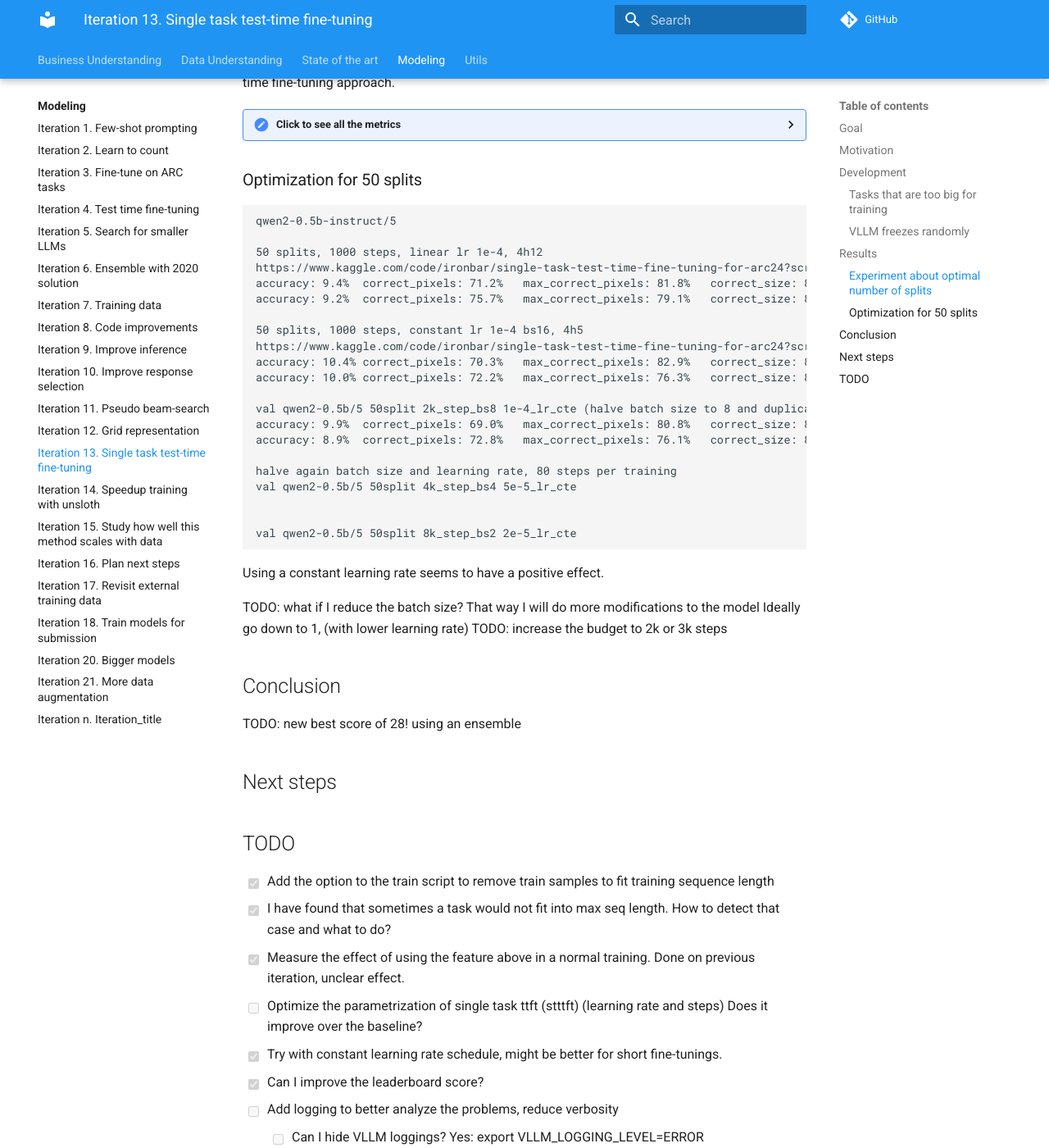
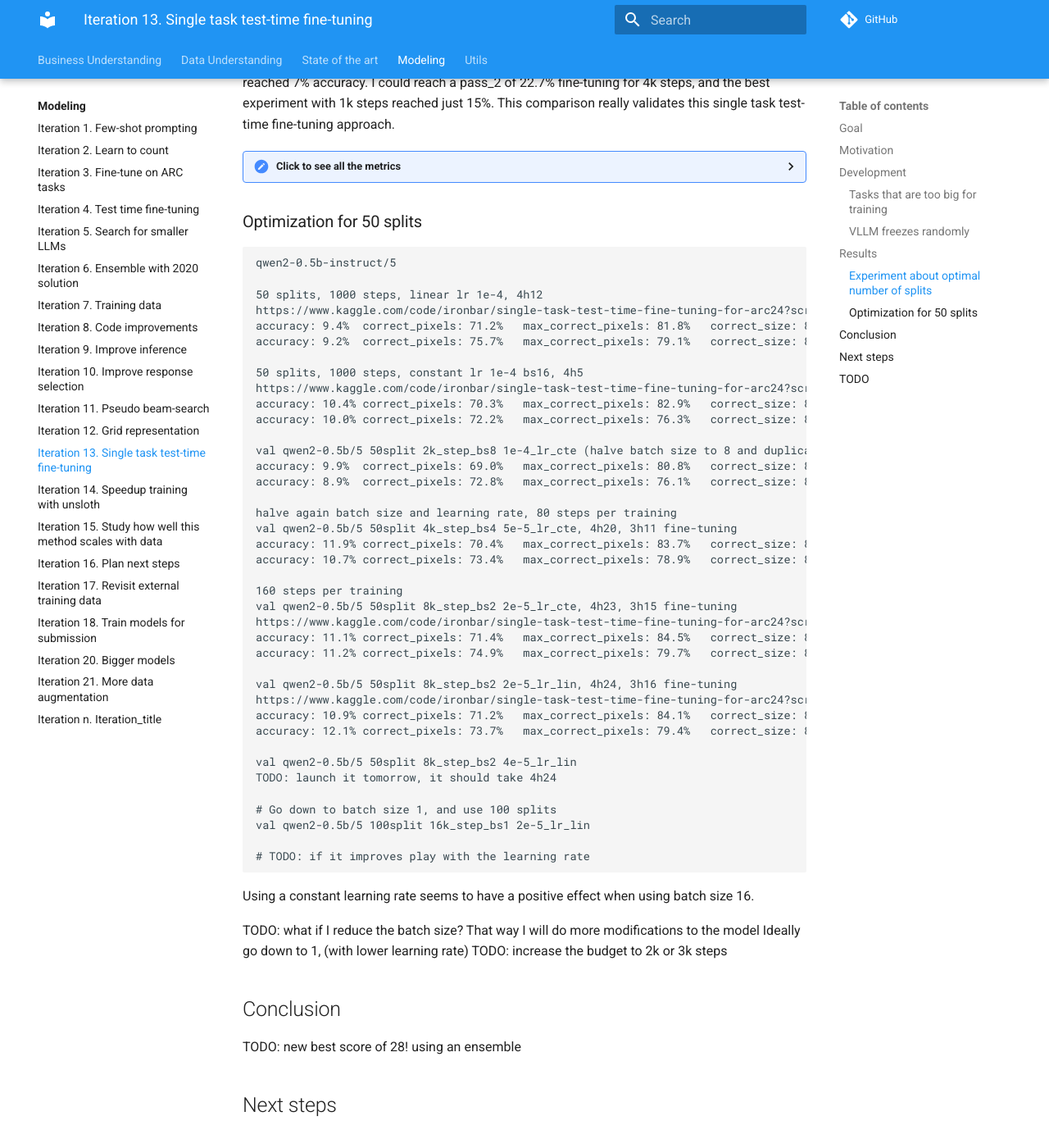
Before and after one commit to zhengjunyao-work/arc24, an MkDocs documentation site: the page built from docs/modeling/Iteration_13_single_task_ttft.md, in a window 1280 px wide and 1400 px high, scrolled down 2657 px. Shown: the whole window at 82% size. Built offline with MkDocs 1.6.1 and Material for MkDocs 9.7.7, drawn with Linux system fonts in a browser that asks for light colours; comment, search, counter and statistics services are not loaded; some of the changed text lies outside the part shown.

Commit message:
documented results

````diff
--- a/docs/modeling/Iteration_13_single_task_ttft.md
+++ b/docs/modeling/Iteration_13_single_task_ttft.md
@@ -68,6 +68,8 @@
 
 To try to solve this I have added a timeout when running inference. If the execution takes more than
 the timeout it is stopped. I have set it to 5 minutes, but it seems it was too low and 3 submissions have timeout.
+I have inspected the inference times when doing 64 predictions, and just generating the output tokens took 3m for the worst case. So it makes sense that
+generating 128 predictions takes more than 5 minutes.
 
 I can hide VLLM logs with `export VLLM_LOGGING_LEVEL=ERROR`
 
@@ -139,16 +141,34 @@
 
 val qwen2-0.5b/5 50split 2k_step_bs8 1e-4_lr_cte (halve batch size to 8 and duplicate steps to 2000), 4h14, 3h8 fine-tuning (1h inference, so around 1-2 minutes per split)
 accuracy: 9.9%	correct_pixels: 69.0%	max_correct_pixels: 80.8%	correct_size: 82.0%	any_correct_size: 84.5%	pass_n: 33.5%	unanswered: 3.2%
-accuracy: 8.9%	correct_pixels: 72.8%	max_correct_pixels: 76.1%	correct_size: 85.2%	any_correct_size: 85.7%	pass_n: 17.9%	unanswered: 0.0%
+accuracy: 8.9%	correct_pixels: 72.8%	max_correct_pixels: 76.1%	correct_size: 85.2%	any_correct_size: 85.7%	pass_2: 17.9%	unanswered: 0.0%
 
 halve again batch size and learning rate, 80 steps per training
-val qwen2-0.5b/5 50split 4k_step_bs4 5e-5_lr_cte
+val qwen2-0.5b/5 50split 4k_step_bs4 5e-5_lr_cte, 4h20, 3h11 fine-tuning
+accuracy: 11.9%	correct_pixels: 70.4%	max_correct_pixels: 83.7%	correct_size: 83.2%	any_correct_size: 87.5%	pass_n: 32.5%	unanswered: 3.5%
+accuracy: 10.7%	correct_pixels: 73.4%	max_correct_pixels: 78.9%	correct_size: 85.5%	any_correct_size: 87.8%	pass_2: 21.4%	unanswered: 0.8%
 
+160 steps per training
+val qwen2-0.5b/5 50split 8k_step_bs2 2e-5_lr_cte, 4h23, 3h15 fine-tuning
+https://www.kaggle.com/code/ironbar/single-task-test-time-fine-tuning-for-arc24?scriptVersionId=195770629
+accuracy: 11.1%	correct_pixels: 71.4%	max_correct_pixels: 84.5%	correct_size: 85.0%	any_correct_size: 88.0%	pass_n: 33.5%	unanswered: 3.3%
+accuracy: 11.2%	correct_pixels: 74.9%	max_correct_pixels: 79.7%	correct_size: 86.7%	any_correct_size: 88.8%	pass_2: 22.4%	unanswered: 0.5%
 
-val qwen2-0.5b/5 50split 8k_step_bs2 2e-5_lr_cte
+val qwen2-0.5b/5 50split 8k_step_bs2 2e-5_lr_lin, 4h24, 3h16 fine-tuning
+https://www.kaggle.com/code/ironbar/single-task-test-time-fine-tuning-for-arc24?scriptVersionId=195800246
+accuracy: 10.9%	correct_pixels: 71.2%	max_correct_pixels: 84.1%	correct_size: 84.9%	any_correct_size: 88.0%	pass_n: 35.0%	unanswered: 3.1%
+accuracy: 12.1%	correct_pixels: 73.7%	max_correct_pixels: 79.4%	correct_size: 85.6%	any_correct_size: 87.9%	pass_2: 24.2%	unanswered: 1.3%
+
+val qwen2-0.5b/5 50split 8k_step_bs2 4e-5_lr_lin
+TODO: launch it tomorrow, it should take 4h24
+
+# Go down to batch size 1, and use 100 splits
+val qwen2-0.5b/5 100split 16k_step_bs1 2e-5_lr_lin
+
+# TODO: if it improves play with the learning rate
 ```
 
-Using a constant learning rate seems to have a positive effect.
+Using a constant learning rate seems to have a positive effect when using batch size 16.
 
 TODO: what if I reduce the batch size? That way I will do more modifications to the model Ideally go down to 1, (with lower learning rate)
 TODO: increase the budget to 2k or 3k steps
@@ -167,9 +187,10 @@
 - [ ] Optimize the parametrization of single task ttft (stttft) (learning rate and steps) Does it improve over the baseline?
 - [x] Try with constant learning rate schedule, might be better for short fine-tunings.
 - [x] Can I improve the leaderboard score?
-- [ ] Add logging to better analyze the problems, reduce verbosity
-  - [ ] Can I hide VLLM loggings? Yes: export VLLM_LOGGING_LEVEL=ERROR
+- [x] Add logging to better analyze the problems, reduce verbosity
+  - [x] Can I hide VLLM loggings? Yes: export VLLM_LOGGING_LEVEL=ERROR
 - [ ] Better think of the timeout feature.
 - [ ] Can I optimize the submission speed?
   - [ ] Maybe reduce VLLM RAM usage. https://docs.vllm.ai/en/latest/automatic_prefix_caching/apc.html
   - [ ] Maybe use unsloth and change to single P100 GPU.
+- [ ] Can I increase the max_seq_len?
````
Also changed, not shown: 1 other file.
